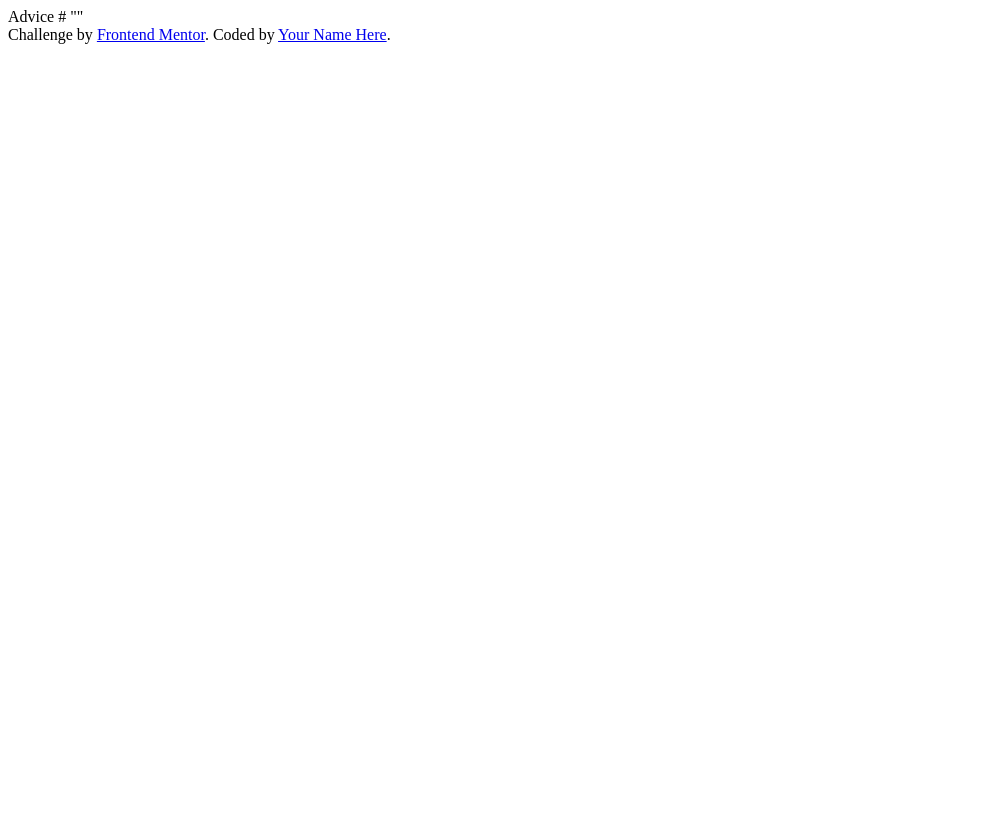
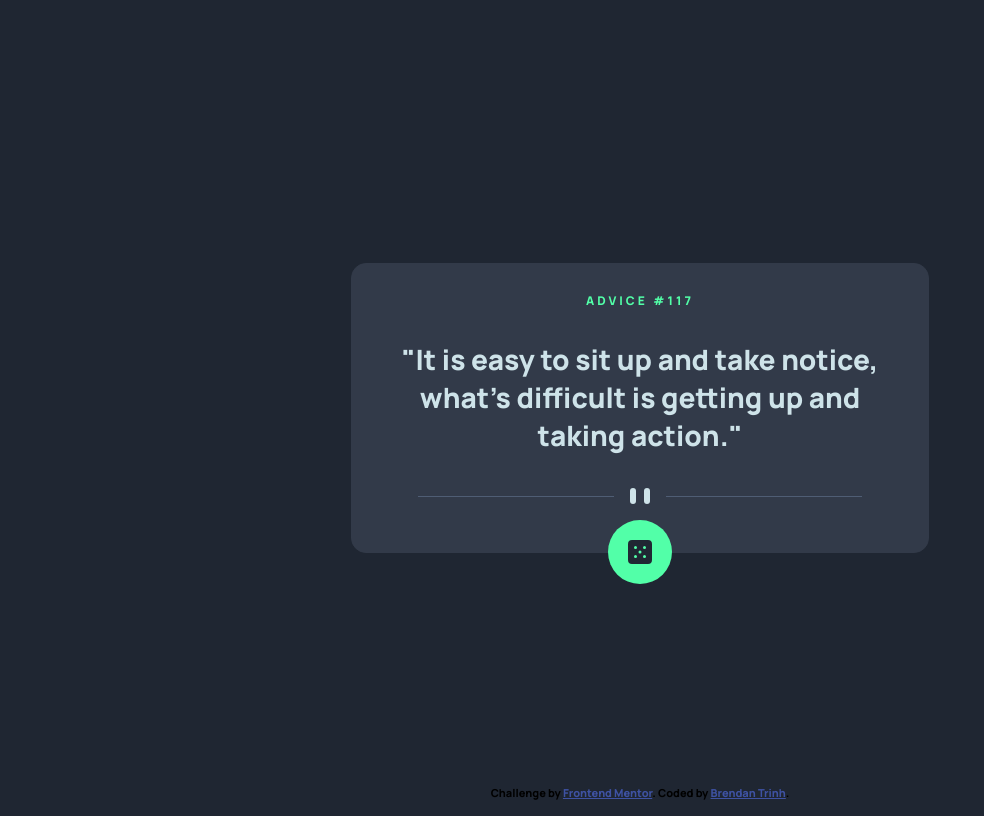
Before and after one commit to brendantrinh8/advice-generator-app, a plain HTML site: page index.html in a window 1280 px wide. Shown: the whole page, without its empty margins (0-984 px from the left). Drawn offline with Linux system fonts and the light colour scheme; no server answers.

Commit message:
add html and css

```diff
--- /dev/null
+++ b/adviceGen.js
@@ -0,0 +1,28 @@
+const adviceNum = document.getElementById('advice-id')
+const adviceQuote = document.getElementById('advice-quote')
+
+function generateAdvice() {
+    const url = 'https://api.adviceslip.com/advice';
+
+    fetch(url)
+        .then(response => {
+            if (!response.ok) {
+            throw new Error('Network response was not ok');
+            }
+            return response.json();
+        })
+        .then(data => {
+            displayData(data);
+            console.log(data);
+        })
+        .catch(error => {
+            console.error('There was a problem with the fetch operation:', error);
+        });
+}
+
+generateAdvice()
+function displayData(data) {
+    adviceNum.innerText = data.slip.id;
+    adviceQuote.innerText = data.slip
+
+}
--- a/index.html
+++ b/index.html
@@ -2,26 +2,39 @@
 <html lang="en">
 <head>
   <meta charset="UTF-8">
-  <meta name="viewport" content="width=device-width, initial-scale=1.0"> <!-- displays site properly based on user's device -->
+  <meta name="viewport" content="width=device-width, initial-scale=1.0">
 
   <link rel="icon" type="image/png" sizes="32x32" href="./images/favicon-32x32.png">
 
   <title>Frontend Mentor | Advice generator app</title>
+  <link rel="stylesheet" href="./style.css">
+  <link rel="icon" href="./images/favicon-32x32.png">
+</head>
 
-</head>
 <body>
-  <main>
-    <section>
-
-    </section>
+  <main class="main-container">
+    <div class="advice-card">
+      <div class="advice-header">
+        <p>ADVICE #<span class="advice-id">117</span></p>
+      </div>
+      <div class="Quote">
+        <h1 class="advice-quote">"It is easy to sit up and take notice, what's difficult is getting up and taking action."</h1>
+      </div>
+      <div class="divider">
+      <img src="./images/pattern-divider-desktop.svg" alt="img-divider">
+      </div>
+      <div class="dice-btn">
+        <img src="./images/icon-dice.svg" alt="icon-dice">
+      </div>
+      </div>
+    </div>
   </main>
-  Advice #<!-- Advice ID goes here -->
-
-  "<!-- Advice text goes here -->"
 
   <div class="attribution">
     Challenge by <a href="https://www.frontendmentor.io?ref=challenge" target="_blank">Frontend Mentor</a>.
-    Coded by <a href="#">Your Name Here</a>.
+    Coded by <a href="#">Brendan Trinh</a>.
   </div>
-</body>
+
+  <script src="adviceGen.js"></script>
+  </body>
 </html>
--- a/style.css
+++ b/style.css
@@ -1,3 +1,78 @@
+@import url('https://fonts.googleapis.com/css2?family=Manrope:wght@800&display=swap');
 
-  .attribution { font-size: 11px; text-align: center; }
-  .attribution a { color: hsl(228, 45%, 44%); }
+:root{
+  --Light-Cyan: hsl(193, 38%, 86%);
+  --Neon-Green: hsl(150, 100%, 66%);
+  --Grayish-Blue: hsl(217, 19%, 38%);
+  --Dark-Grayish-Blue: hsl(217, 19%, 24%);
+  --Dark-Blue: hsl(218, 23%, 16%);
+}
+body{
+  display: flex;
+  justify-content: center;
+  align-items: center;
+  height: 100vh;
+  background-color: var(--Dark-Blue);
+  font-family: 'Manrope', sans-serif;
+}
+.main-container{
+  display: flex;
+  justify-content: center;
+  align-items: center;
+  width: 100%;
+}
+
+.advice-card{
+  display: flex;
+  flex-direction: column;
+  text-align: center;
+  padding: 1em 2em 2em 2em;
+  background-color: var(--Dark-Grayish-Blue);
+  border: 1px solid;
+  border-color: var(--Dark-Grayish-Blue);
+  border-radius: 15px;
+  position: relative;
+  align-items: center;
+  max-width: 32rem;
+}
+
+p {
+  font-size: 12px;
+  color: var(--Neon-Green);
+  letter-spacing: 3px;
+}
+.advice-card h1 {
+  font-size: 28px;
+  font-weight: 800;
+  color: var(--Light-Cyan);
+  overflow-wrap: break-word;
+
+}
+.divider {
+  display: flex;
+  width: auto;
+  margin: 1em 0 1em;
+}
+.dice-btn {
+  display: flex;
+  align-items: center;
+  justify-content: center;
+  position: absolute;
+  bottom: -32px;
+  height: 64px;
+  width: 64px;
+  background-color: var(--Neon-Green);
+  border-radius: 32px;
+  cursor: pointer;
+
+}
+.attribution {
+  position: absolute;
+  bottom: 0;
+  font-size: 11px;
+  text-align: center;
+}
+
+.attribution a {
+  color: hsl(228, 45%, 44%);
+}
```
Also changed, not shown: main.html (deleted).
